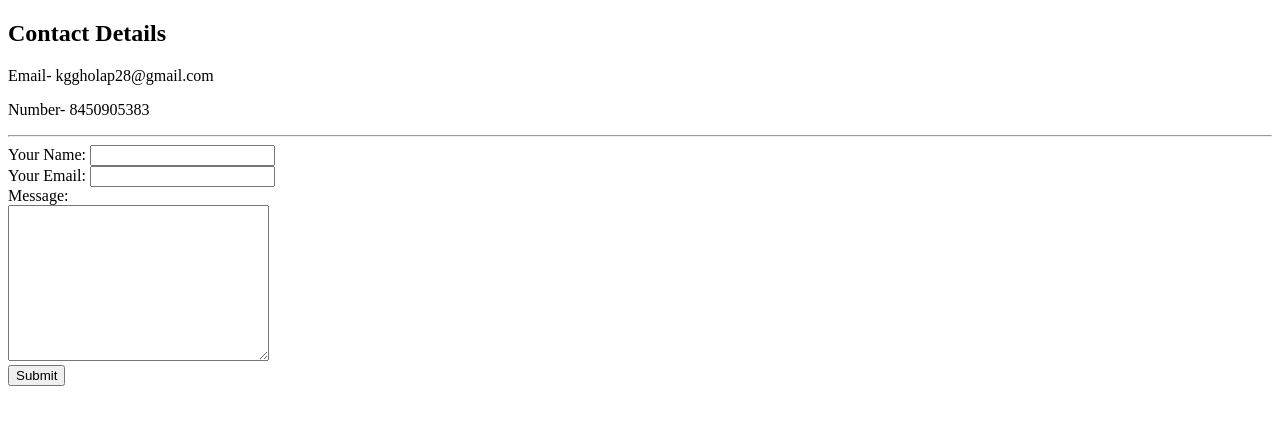
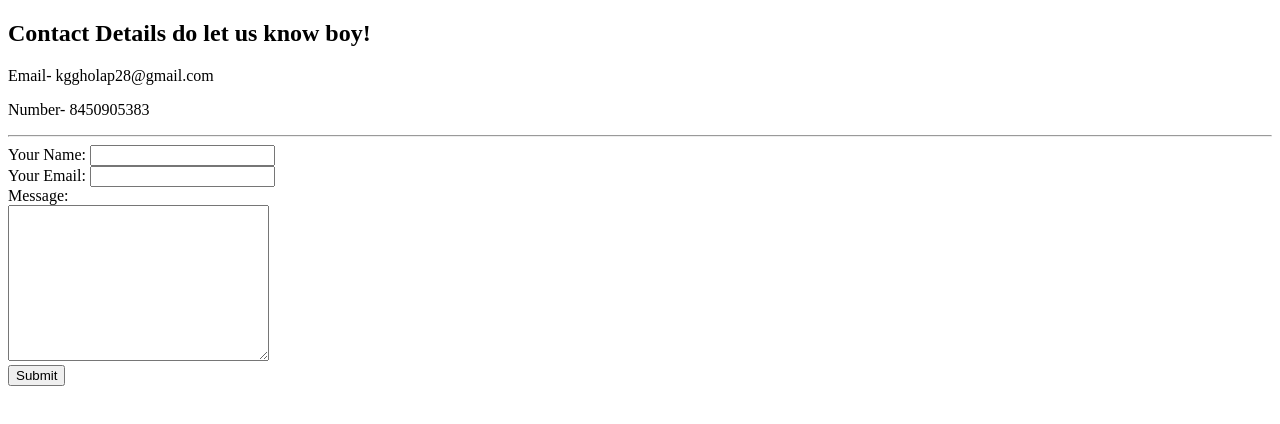
Before and after one commit to kunal619619/cv, a plain HTML site: page contacts.html in a window 1280 px wide. Drawn offline with Linux system fonts and the light colour scheme.

Commit message:
Changes updated in 2 files
Changes updated in 2 files

```diff
--- a/contacts.html
+++ b/contacts.html
@@ -5,7 +5,7 @@
     <title>Contact Info</title>
   </head>
   <body>
-    <h2>Contact Details</h1>
+    <h2>Contact Details do let us know boy!</h1>
     <p>Email- kggholap28@gmail.com</p>
     <p>Number- 8450905383</p>
     <hr>
```
Also changed, not shown: challenge.html (+1 -1 lines).
